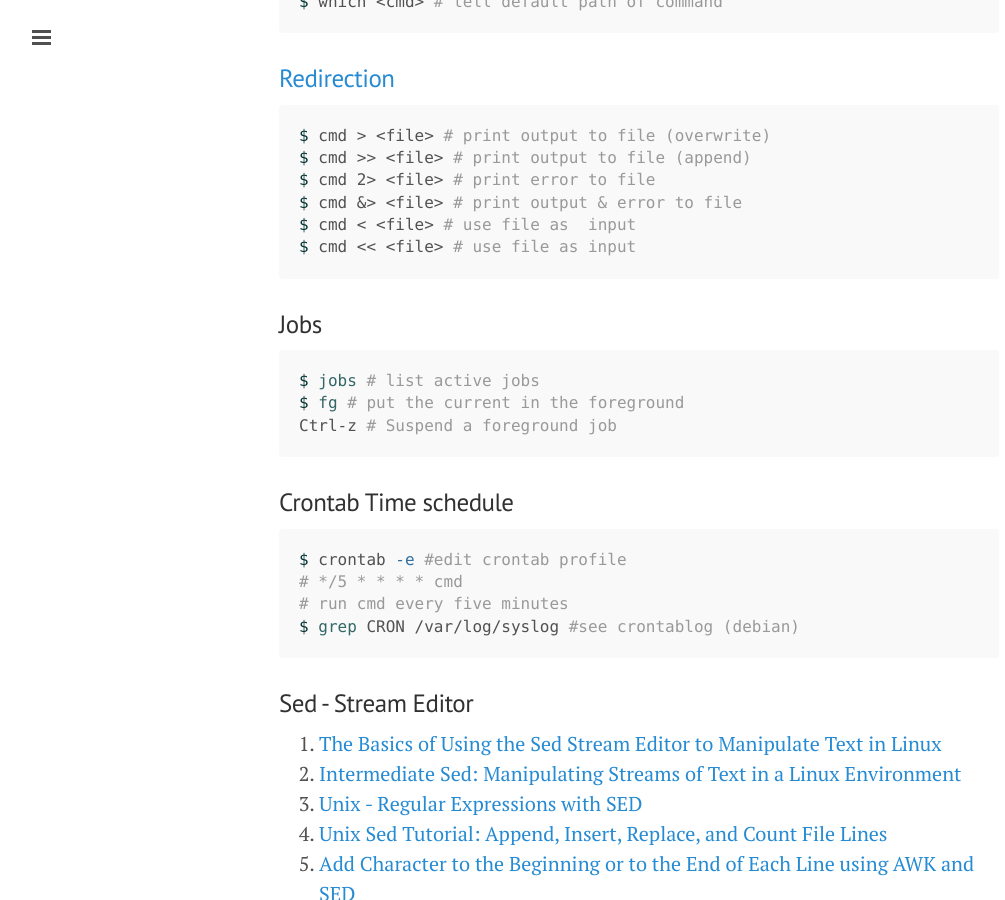
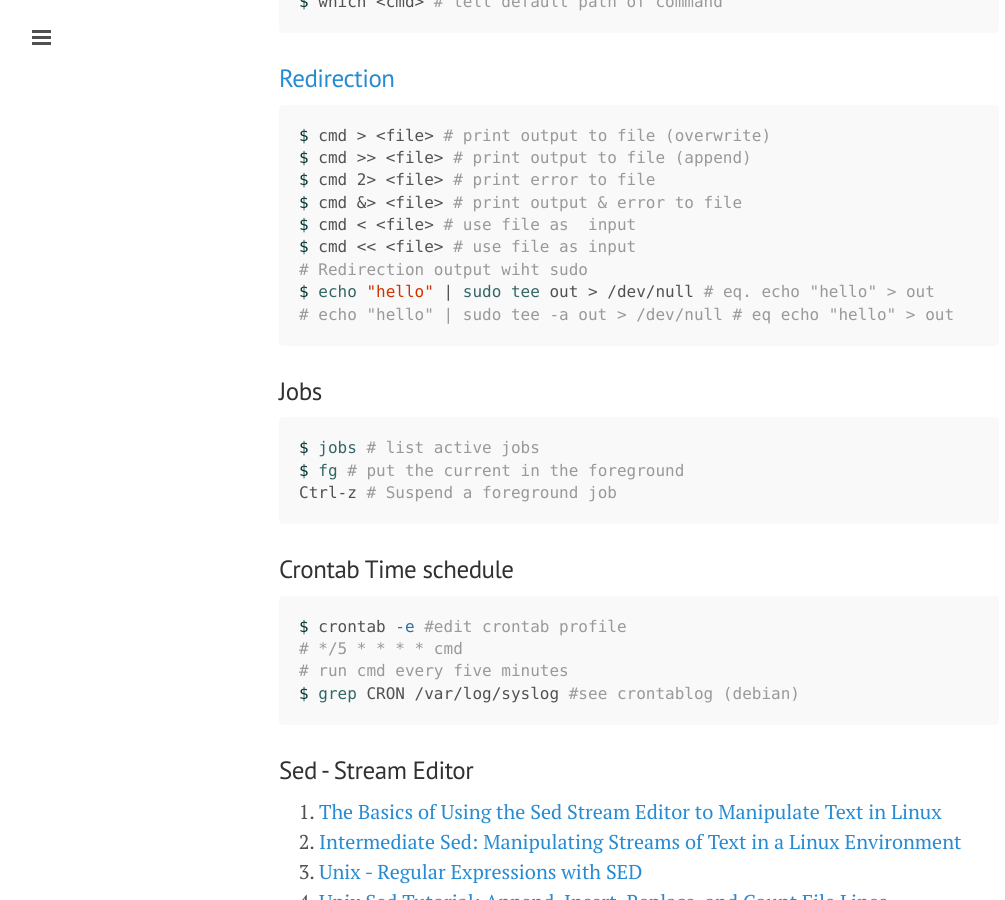
Before and after one commit to ibotdotout/ibotdotout.github.io, a Jekyll site: the page built from _posts/2014-06-27-unix.md, in a window 1280 px wide and 900 px high, scrolled down 871 px. Shown: the whole window, without its empty margins (1-1006 px from the left). Built offline with Jekyll 4.4.1, drawn with Linux system fonts in a browser that asks for light colours; Markdown is read by kramdown in place of the engine named in the settings; some of the changed text lies outside the part shown.

Commit message:
redirect with sudo

````diff
--- a/_posts/2014-06-27-unix.md
+++ b/_posts/2014-06-27-unix.md
@@ -46,6 +46,9 @@ $ cmd 2> <file> # print error to file
 $ cmd &> <file> # print output & error to file
 $ cmd < <file> # use file as  input
 $ cmd << <file> # use file as input
+# Redirection output wiht sudo
+$ echo "hello" | sudo tee out > /dev/null # eq. echo "hello" > out
+# echo "hello" | sudo tee -a out > /dev/null # eq echo "hello" > out
 ```
 
 ### Jobs
@@ -129,3 +132,4 @@ Esc + t # transpoes two words
 2. [HowTo: Add Jobs To cron Under Linux or UNIX?](http://www.cyberciti.biz/faq/how-do-i-add-jobs-to-cron-under-linux-or-unix-oses/)
 3. [how to set cron job to run every 5 mins?](http://www.linuxquestions.org/questions/linux-general-1/how-to-set-cron-job-to-run-every-5-mins-61667/)
 4. [Checking UNIX Server Performance](http://www.sitepoint.com/unix-server-performance/)
+5. [How do I use sudo to redirect output to a location I don't have permission to write to?](http://stackoverflow.com/questions/82256/how-do-i-use-sudo-to-redirect-output-to-a-location-i-dont-have-permission-to-wr)
````
